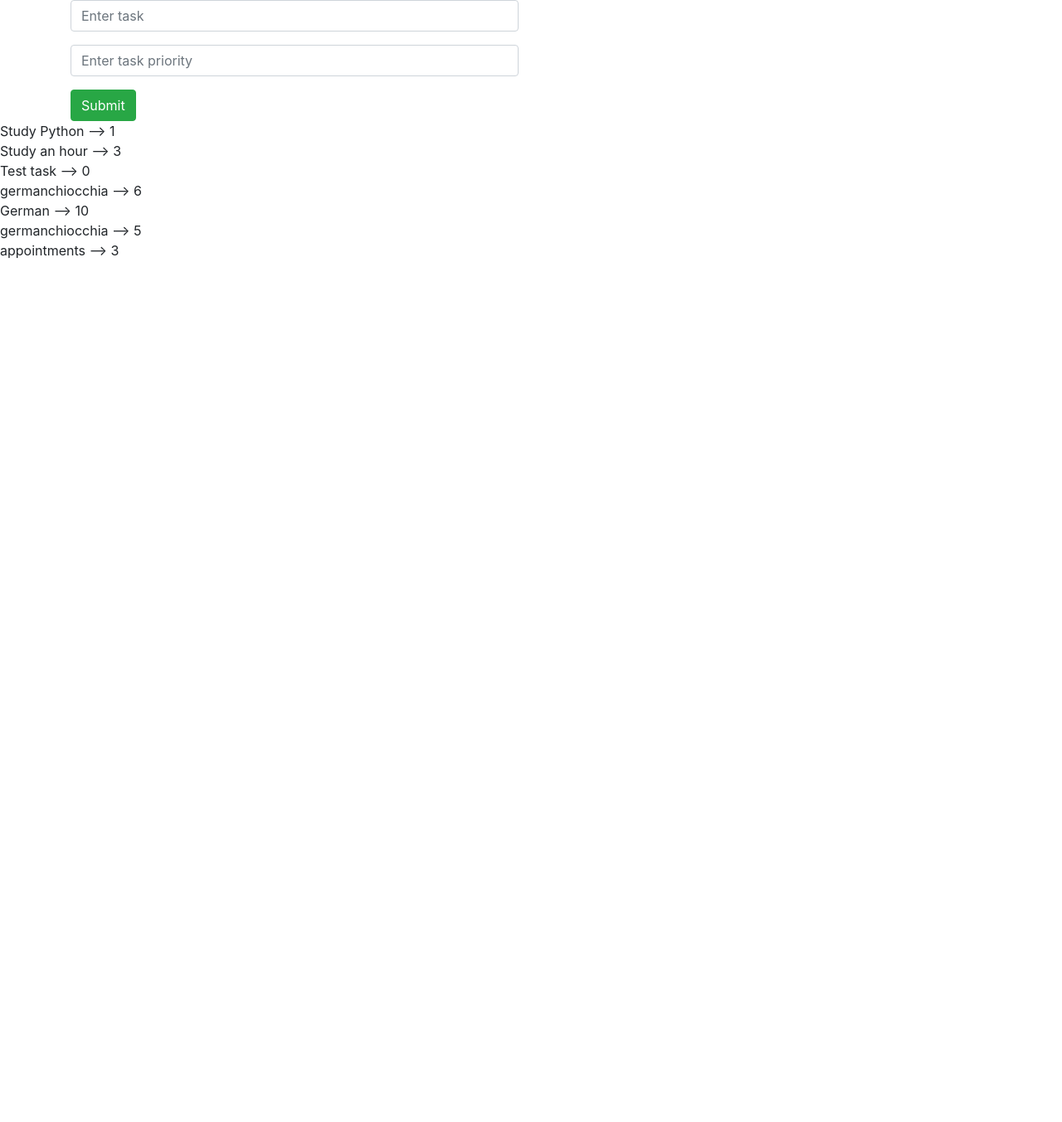
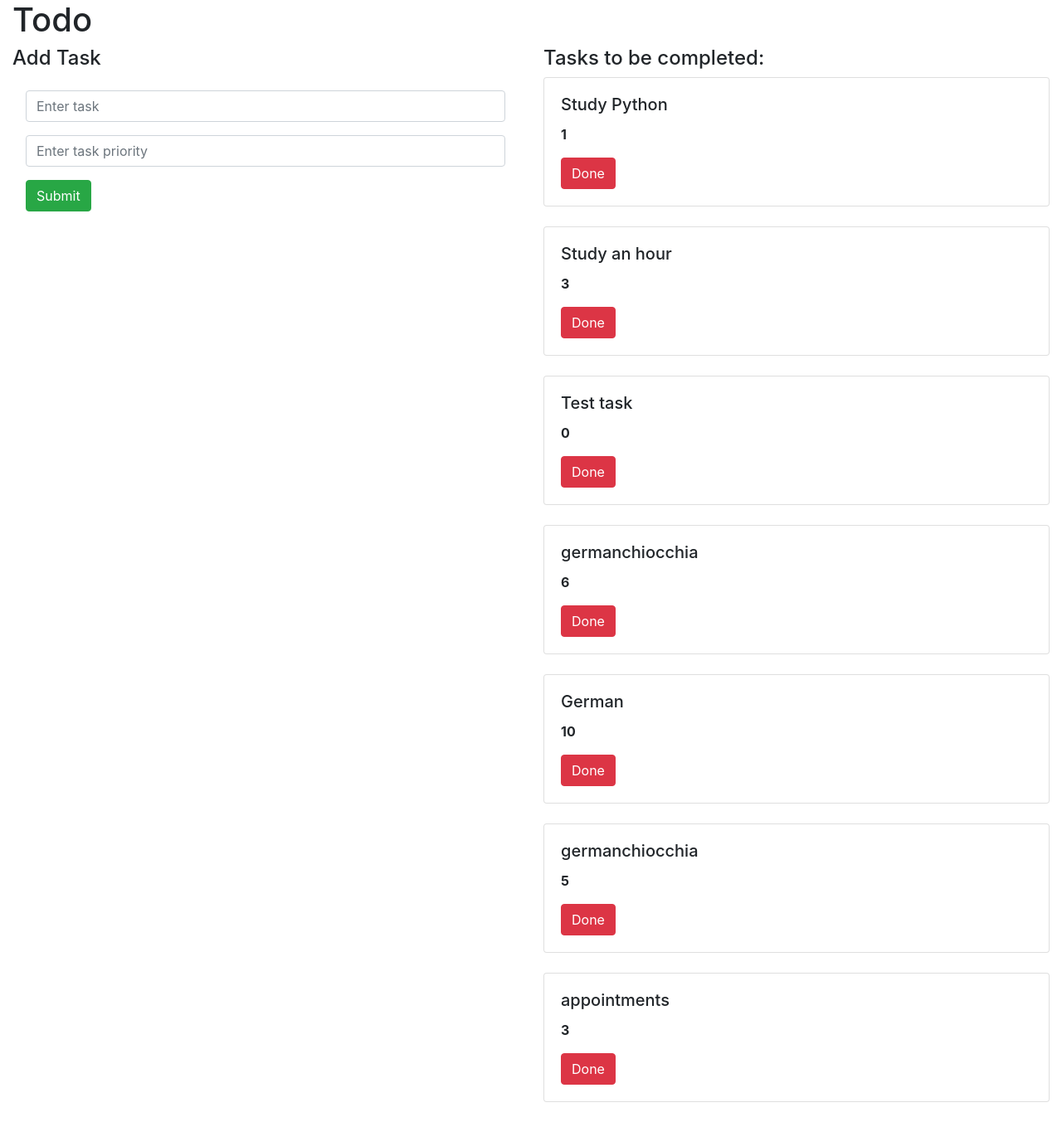
Before and after one commit to GermanChiocchia/EjercitacionCourseraMasterClass, a Django app: page / in a window 1280 px wide. Shown: the whole page at 83% size. Before the commit the page ends 312 px from the top, so only its background shows below. Run offline with Django 3.2, Linux system fonts and the light colour scheme; data comes from the database, SQL or seed files in the repository; both versions use the stored data as it was after the commit; some libraries are stand-ins or nearby versions.

Commit message:
a better index done

```diff
--- a/usingDjango3/todo_dir/todo_app/one_app/templates/one_app/index.html
+++ b/usingDjango3/todo_dir/todo_app/one_app/templates/one_app/index.html
@@ -1,25 +1,43 @@
 {% extends 'one_app/base.html' %}
 {% block body %}
-    <div class="container">
+    <div class="container-fluid">
+        <div class="row">
+            <div class="col-md-12">
+                <div class="banner">
+                    <div class="banner-text">
+                        <h1>Todo</h1>
+                    </div>
+                </div>
+            </div>
+        </div>
         <div class="row">
             <div class="col-md-6">
-                <form method="POST">
+                <h4>Add Task</h4>
+                <form class="p-3 shadow" method="POST">
                     {% csrf_token %}
                     <div class="form-group">
                         <input type="text" class="form-control" name="name" id="name" placeholder="Enter task">
                     </div>
-
                     <div class="form-group">
                         <input type="text" class="form-control" name="priority" id="priority" placeholder="Enter task priority">
                     </div>
-
                     <input class="btn btn-success" type="submit">
                 </form>
             </div>
+            <div class="col-md-6">
+                <h4>Tasks to be completed:</h4>
+                {% for task in task_list %}
+                    <div class="card">
+                        <div class="card-body">
+                            <h5 class="card-title">{{task.name}}</h5>
+                            <p><b>{{task.priority}}</b></p>
+                            <a class="btn btn-danger" href="">Done</a>
+                        </div>
+                    </div>
+                    <br>
+                {% endfor %}
+            </div>
         </div>
     </div>
-    {% for task in task_list %}
-        {{task.name}} --> {{task.priority}}
-        <br>
-    {% endfor %}
+
 {% endblock %}
```
Also changed, not shown: usingDjango3/todo_dir/todo_app/db.sqlite3.
